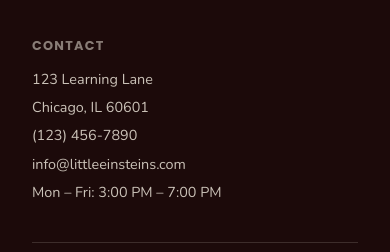
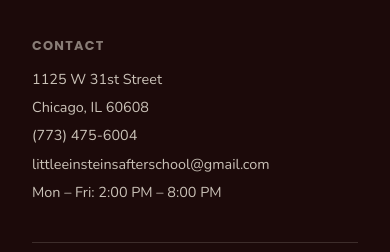
Before and after one commit to jurgenstevens/little-einsteins-daycare, a React (Vite) app: page / in a window 390 px wide. Shown: the part 1600-1852 px from the top of the page. Built offline with nearby package versions, Linux system fonts and the light colour scheme; no server answers.

Commit message:
Update contact message form with captcha and emailjs connection along with updating adress, phone, email, and hours.

```diff
--- a/package.json
+++ b/package.json
@@ -13,6 +13,7 @@
     "@emailjs/browser": "^4.4.1",
     "react": "^19.2.5",
     "react-dom": "^19.2.5",
+    "react-google-recaptcha": "^3.1.0",
     "react-router-dom": "^7.15.0"
   },
   "devDependencies": {
--- a/src/components/Footer/Footer.jsx
+++ b/src/components/Footer/Footer.jsx
@@ -38,11 +38,11 @@ function Footer() {
         <div className={styles.contactCol}>
           <h4 className={styles.colTitle}>Contact</h4>
           <address className={styles.address}>
-            <p>123 Learning Lane</p>
-            <p>Chicago, IL 60601</p>
-            <p><a href="tel:+11234567890">(123) 456-7890</a></p>
-            <p><a href="mailto:info@littleeinsteins.com">info@littleeinsteins.com</a></p>
-            <p>Mon – Fri: 3:00 PM – 7:00 PM</p>
+            <p>1125 W 31st Street</p>
+            <p>Chicago, IL 60608</p>
+            <p><a href="tel:+17734756004">(773) 475-6004</a></p>
+            <p><a href="mailto:littleeinsteinsafterschool@gmail.com">littleeinsteinsafterschool@gmail.com</a></p>
+            <p>Mon – Fri: 2:00 PM – 8:00 PM</p>
           </address>
         </div>
 
--- a/src/sections/Contact.jsx
+++ b/src/sections/Contact.jsx
@@ -1,10 +1,12 @@
 import { useRef, useState } from "react";
-import emailjs from "@emailjs/browser";
-import styles from "./Contact.module.css";
+import emailjs    from "@emailjs/browser";
+import ReCAPTCHA  from "react-google-recaptcha";
+import styles     from "./Contact.module.css";
 
-const SERVICE_ID  = import.meta.env.VITE_EMAILJS_SERVICE_ID  || "YOUR_SERVICE_ID";
-const TEMPLATE_ID = import.meta.env.VITE_EMAILJS_TEMPLATE_ID || "YOUR_TEMPLATE_ID";
-const PUBLIC_KEY  = import.meta.env.VITE_EMAILJS_PUBLIC_KEY  || "YOUR_PUBLIC_KEY";
+const SERVICE_ID    = import.meta.env.VITE_EMAILJS_SERVICE_ID;
+const TEMPLATE_ID   = import.meta.env.VITE_EMAILJS_TEMPLATE_ID;
+const PUBLIC_KEY    = import.meta.env.VITE_EMAILJS_PUBLIC_KEY;
+const RECAPTCHA_KEY = import.meta.env.VITE_RECAPTCHA_SITE_KEY;
 
 const REASONS = [
   "General Inquiry",
@@ -16,17 +18,35 @@ const REASONS = [
 ];
 
 function Contact() {
-  const formRef  = useRef(null);
-  const [status, setStatus] = useState("idle"); // idle | sending | success | error
+  const formRef      = useRef(null);
+  const recaptchaRef = useRef(null);
+  const [status,       setStatus]       = useState("idle"); // idle | sending | success | error
+  const [captchaToken, setCaptchaToken] = useState(null);
 
   const handleSubmit = async (e) => {
     e.preventDefault();
+    if (!captchaToken) return;
+
     setStatus("sending");
+
+    // emailjs.send() is FREE — emailjs.sendForm() is PRO only
+    const data = new FormData(formRef.current);
+    const templateParams = {
+      from_name:  data.get("from_name"),
+      from_email: data.get("from_email"),
+      phone:      data.get("phone") || "Not provided",
+      reason:     data.get("reason"),
+      message:    data.get("message"),
+    };
+
     try {
-      await emailjs.sendForm(SERVICE_ID, TEMPLATE_ID, formRef.current, PUBLIC_KEY);
+      await emailjs.send(SERVICE_ID, TEMPLATE_ID, templateParams, PUBLIC_KEY);
       setStatus("success");
       formRef.current.reset();
-    } catch {
+      setCaptchaToken(null);
+      recaptchaRef.current?.reset();
+    } catch (err) {
+      console.error("EmailJS error:", err);
       setStatus("error");
     }
   };
@@ -34,13 +54,14 @@ function Contact() {
   return (
     <section id="contact" className={styles.contact}>
       <div className={styles.inner}>
+
         {/* ── Info column ── */}
         <div className={styles.info}>
           <span className="section-label">Contact Us</span>
           <h2>Get in Touch</h2>
           <p>
-            Lorem ipsum dolor sit amet, consectetur adipiscing elit. Quisque vehicula
-            sapien a lectus venenatis, at fringilla purus laoreet.
+            Lorem ipsum dolor sit amet, consectetur adipiscing elit. Quisque
+            vehicula sapien a lectus venenatis, at fringilla purus laoreet.
           </p>
 
           <ul className={styles.contactList}>
@@ -48,21 +69,21 @@ function Contact() {
               <span className={styles.contactIcon} aria-hidden="true">📍</span>
               <div>
                 <strong>Address</strong>
-                <span>123 Learning Lane, Chicago, IL 60601</span>
+                <span>1125 W 31st St, Chicago, IL 60608</span>
               </div>
             </li>
             <li>
               <span className={styles.contactIcon} aria-hidden="true">📞</span>
               <div>
                 <strong>Phone</strong>
-                <a href="tel:+11234567890">(123) 456-7890</a>
+                <a href="tel:+17734756004">(773) 475-6004</a>
               </div>
             </li>
             <li>
               <span className={styles.contactIcon} aria-hidden="true">✉️</span>
               <div>
                 <strong>Email</strong>
-                <a href="mailto:info@littleeinsteins.com">littleeinsteinsafterschool@gmail.com</a>
+                <a href="mailto:littleeinsteinsafterschool@gmail.com">littleeinsteinsafterschool@gmail.com</a>
               </div>
             </li>
             <li>
@@ -87,7 +108,9 @@ function Contact() {
 
             <div className={styles.row}>
               <div className={styles.field}>
-                <label htmlFor="from_name">Full Name <span aria-hidden="true">*</span></label>
+                <label htmlFor="from_name">
+                  Full Name <span aria-hidden="true">*</span>
+                </label>
                 <input
                   id="from_name"
                   name="from_name"
@@ -98,7 +121,9 @@ function Contact() {
                 />
               </div>
               <div className={styles.field}>
-                <label htmlFor="from_email">Email <span aria-hidden="true">*</span></label>
+                <label htmlFor="from_email">
+                  Email <span aria-hidden="true">*</span>
+                </label>
                 <input
                   id="from_email"
                   name="from_email"
@@ -122,7 +147,9 @@ function Contact() {
                 />
               </div>
               <div className={styles.field}>
-                <label htmlFor="reason">Reason for Contact <span aria-hidden="true">*</span></label>
+                <label htmlFor="reason">
+                  Reason for Contact <span aria-hidden="true">*</span>
+                </label>
                 <select id="reason" name="reason" required>
                   <option value="">Select a reason…</option>
                   {REASONS.map((r) => (
@@ -133,7 +160,9 @@ function Contact() {
             </div>
 
             <div className={styles.field}>
-              <label htmlFor="message">Message <span aria-hidden="true">*</span></label>
+              <label htmlFor="message">
+                Message <span aria-hidden="true">*</span>
+              </label>
               <textarea
                 id="message"
                 name="message"
@@ -143,7 +172,19 @@ function Contact() {
               />
             </div>
 
-            <button type="submit" className="btn-primary" disabled={status === "sending"}>
+            {/* reCAPTCHA — must be checked before submit is enabled */}
+            <ReCAPTCHA
+              ref={recaptchaRef}
+              sitekey={RECAPTCHA_KEY}
+              onChange={(token) => setCaptchaToken(token)}
+              onExpired={() => setCaptchaToken(null)}
+            />
+
+            <button
+              type="submit"
+              className="btn-primary"
+              disabled={status === "sending" || !captchaToken}
+            >
               {status === "sending" ? "Sending…" : "Send Message"}
             </button>
 
@@ -159,6 +200,7 @@ function Contact() {
             )}
           </form>
         </div>
+
       </div>
     </section>
   );
```
Also changed, not shown: 1 other file (tests, documents, lock files or other folders).
